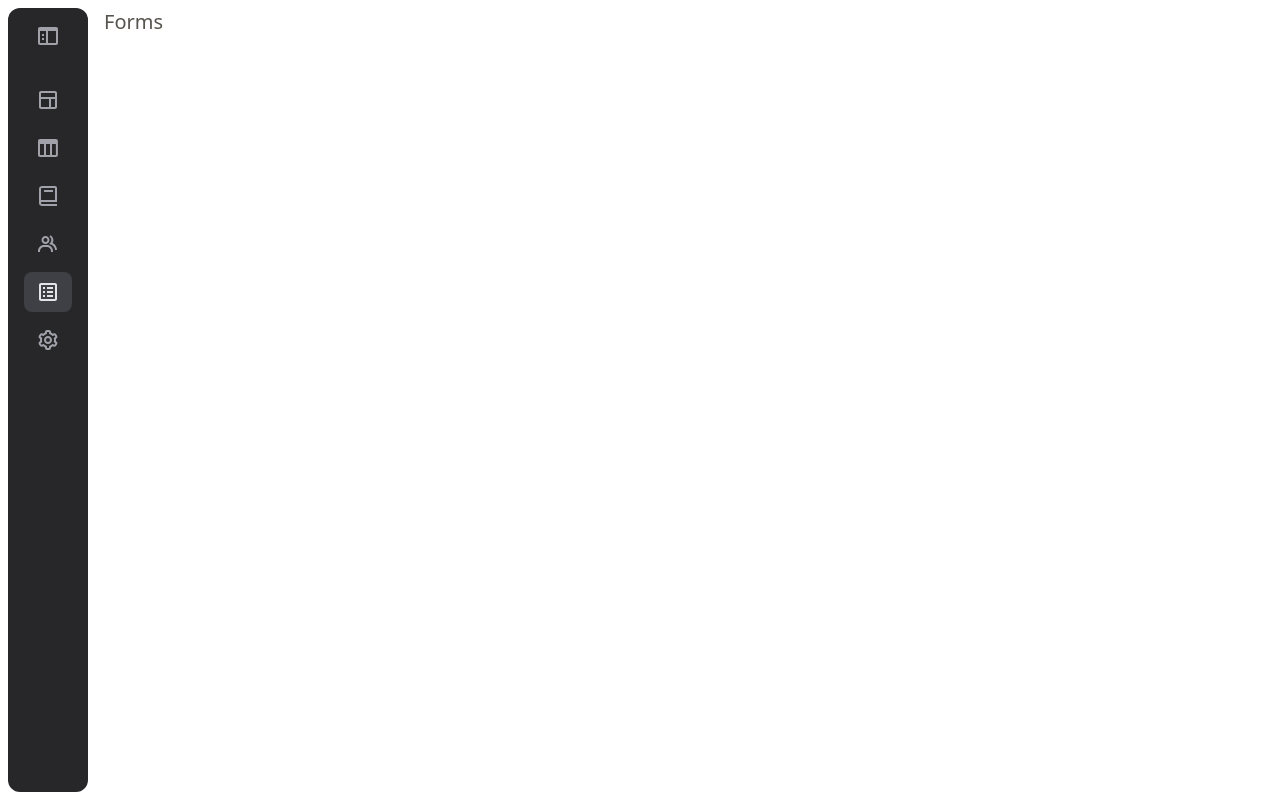
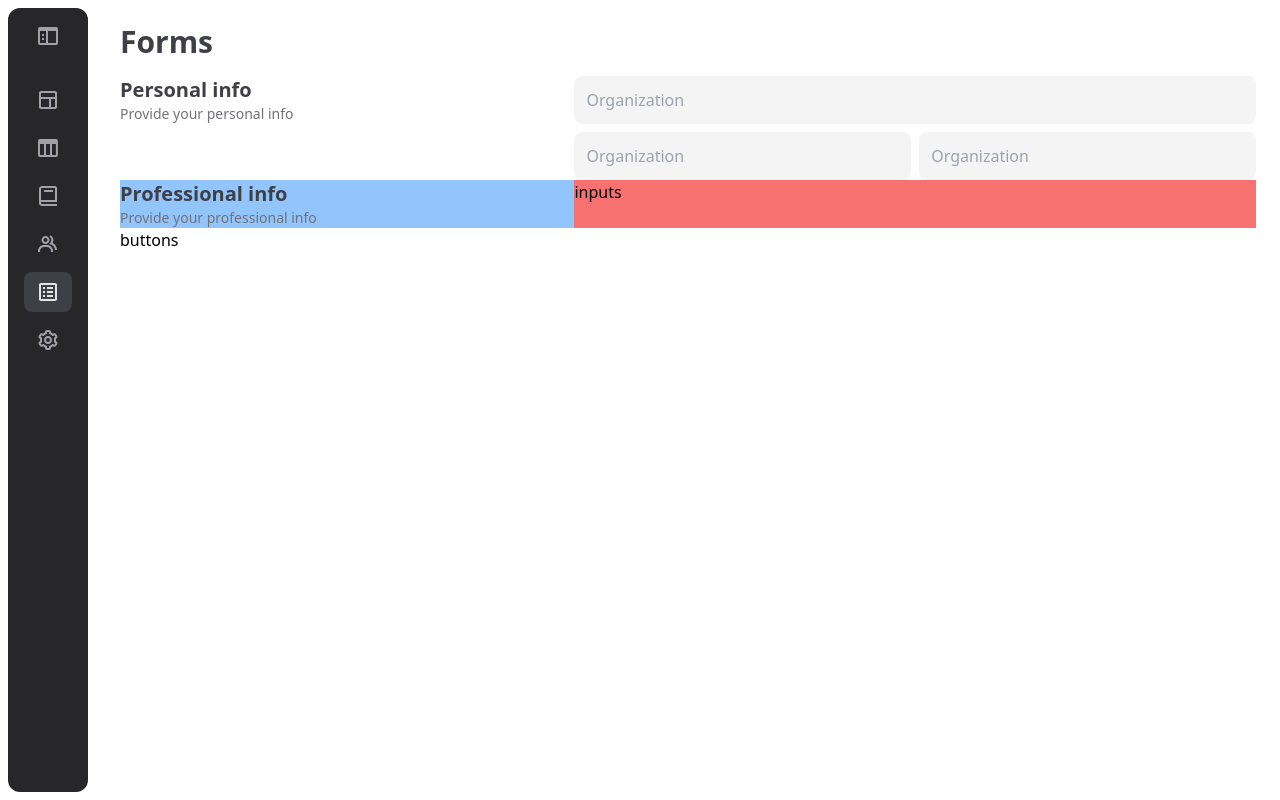
Before and after one commit to dantehduran/dashboard-next-tailwind, a Next.js app: page /forms in a window 1280 px wide. Built offline with nearby package versions, Linux system fonts and the light colour scheme.

Commit message:
input style

```diff
--- a/pages/forms.tsx
+++ b/pages/forms.tsx
@@ -2,8 +2,89 @@ import type { NextPage } from 'next';
 
 const Forms: NextPage = () => {
 	return (
-		<div>
-			<h2 className='text-xl text-stone-600'>Forms</h2>
+		<div className='p-4'>
+			<h2 className='text-3xl font-bold text-zinc-700'>Forms</h2>
+			<div className='mt-4  flex flex-col'>
+				<div className='flex'>
+					<div className='basis-2/5 '>
+						<h3 className='text-xl font-semibold text-zinc-700'>
+							Personal info
+						</h3>
+						<h4 className='text-sm text-zinc-500'>
+							Provide your personal info
+						</h4>
+					</div>
+					<div className='flex basis-3/5 flex-col gap-2'>
+						<div className='basis-full'>
+							<div className='relative w-full'>
+								<input
+									type='text'
+									id='organization'
+									autoComplete='new-password'
+									placeholder='organization'
+									className='peer h-12 w-full rounded-lg border-2 border-transparent bg-zinc-100 font-medium text-zinc-700 placeholder-transparent focus:border-2 focus:border-violet-500 focus:outline-none'
+								/>
+								<label
+									htmlFor='organization'
+									className='absolute left-3 top-0 text-xs text-gray-600 transition-all peer-placeholder-shown:top-3  peer-placeholder-shown:text-base peer-placeholder-shown:text-gray-400 peer-focus:top-0  peer-focus:left-3 peer-focus:text-xs'
+								>
+									Organization
+								</label>
+							</div>
+						</div>
+						<div className='flex gap-2'>
+							<div className='basis-1/2'>
+								<div className='relative w-full'>
+									<input
+										type='text'
+										id='first-name'
+										autoComplete='new-password'
+										placeholder='organization'
+										className='peer h-12 w-full rounded-lg border-2 border-transparent bg-zinc-100 font-medium text-zinc-700 placeholder-transparent focus:border-2 focus:border-violet-500 focus:outline-none'
+									/>
+									<label
+										htmlFor='first-name'
+										className='absolute left-3 top-0 text-xs text-gray-600 transition-all peer-placeholder-shown:top-3  peer-placeholder-shown:text-base peer-placeholder-shown:text-gray-400 peer-focus:top-0  peer-focus:left-3 peer-focus:text-xs'
+									>
+										Organization
+									</label>
+								</div>
+							</div>
+							<div className='basis-1/2'>
+								<div className='relative w-full'>
+									<input
+										type='text'
+										id='last-name'
+										autoComplete='new-password'
+										placeholder='organization'
+										className='peer h-12 w-full rounded-lg border-2 border-transparent bg-zinc-100 font-medium text-zinc-700 placeholder-transparent focus:border-2 focus:border-violet-500 focus:outline-none'
+									/>
+									<label
+										htmlFor='last-name'
+										className='absolute left-3 top-0 text-xs text-gray-600 transition-all peer-placeholder-shown:top-3  peer-placeholder-shown:text-base peer-placeholder-shown:text-gray-400 peer-focus:top-0  peer-focus:left-3 peer-focus:text-xs'
+									>
+										Organization
+									</label>
+								</div>
+							</div>
+						</div>
+					</div>
+				</div>
+				<div className='flex'>
+					<div className='basis-2/5 bg-blue-300 '>
+						<h3 className='text-xl font-semibold text-zinc-700'>
+							Professional info
+						</h3>
+						<h4 className='text-sm text-zinc-500'>
+							Provide your professional info
+						</h4>
+					</div>
+					<div className='basis-3/5 bg-red-400'>inputs</div>
+				</div>
+				<div className='flex'>
+					<span>buttons</span>
+				</div>
+			</div>
 		</div>
 	);
 };
```
